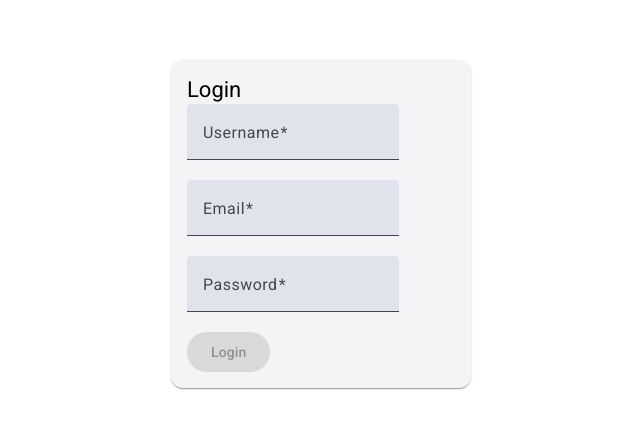
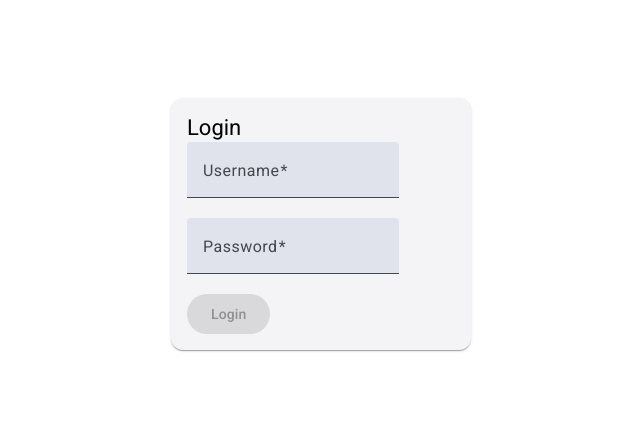
Before and after one commit to hu-monni-lascaux/fe-gestioneagenda, an Angular app: page / in a window 1280 px wide. Shown: the part 176-604 px from the top of the page, without its empty margins (319-959 px from the left). Built offline with nearby package versions, Linux system fonts and the light colour scheme.

Commit message:
Removed email from form, jwt saved in localStorage

```diff
--- a/src/app/app.module.ts
+++ b/src/app/app.module.ts
@@ -5,7 +5,6 @@ import { AppRoutingModule } from './app-routing.module';
 import { AppComponent } from './app.component';
 import { provideAnimationsAsync } from '@angular/platform-browser/animations/async';
 import { LoginComponent } from './components/login/login.component';
-import { MatCard, MatCardHeader } from '@angular/material/card';
 import { MaterialModule } from './material.module';
 import { ReactiveFormsModule } from '@angular/forms';
 import { HttpClientModule } from '@angular/common/http';
@@ -13,7 +12,7 @@ import { HttpClientModule } from '@angular/common/http';
 @NgModule({
   declarations: [
     AppComponent,
-    LoginComponent
+    LoginComponent,
   ],
   imports: [
     BrowserModule,
--- a/src/app/components/login/login.component.html
+++ b/src/app/components/login/login.component.html
@@ -9,12 +9,6 @@
           <mat-label>Username</mat-label>
           <input matInput formControlName="username" type="text" placeholder="Inserisci il tuo username"/>
           <mat-error *ngIf="loginForm.get('username')?.invalid">Username non valido</mat-error>
-        </mat-form-field>
-
-        <mat-form-field>
-          <mat-label>Email</mat-label>
-          <input matInput formControlName="email" type="email" placeholder="Inserisci la tua email"/>
-          <mat-error *ngIf="loginForm.get('email')?.invalid">Email non valida</mat-error>
         </mat-form-field>
 
         <mat-form-field>
--- a/src/app/components/login/login.component.ts
+++ b/src/app/components/login/login.component.ts
@@ -18,7 +18,6 @@ export class LoginComponent {
     this.loginForm = this.#formBuilder.group({
       username: ['', [Validators.required, Validators.minLength(3)]],
       password: ['', [Validators.required, Validators.minLength(5)]],
-      email: ['', [Validators.required, Validators.email]],
     });
   }
 
--- a/src/app/core/services/login.service.ts
+++ b/src/app/core/services/login.service.ts
@@ -18,13 +18,13 @@ export class LoginService {
   private loginRequest(user: UserModel) {
     const {username, password} = user;
 
-    this.http.post<string>('http://localhost:8080/api/v1/auth', {
+    this.http.post<{ jwtToken: string }>('http://localhost:8080/api/v1/auth/authenticate', {
       username: username,
       password: password,
     })
-      .subscribe(token => {
-        this.#token = token;
-        console.log(this.#token);
+      .subscribe(data => {
+        this.#token = data.jwtToken;
+        localStorage.setItem('token', this.#token);
       });
   }
 }
```
